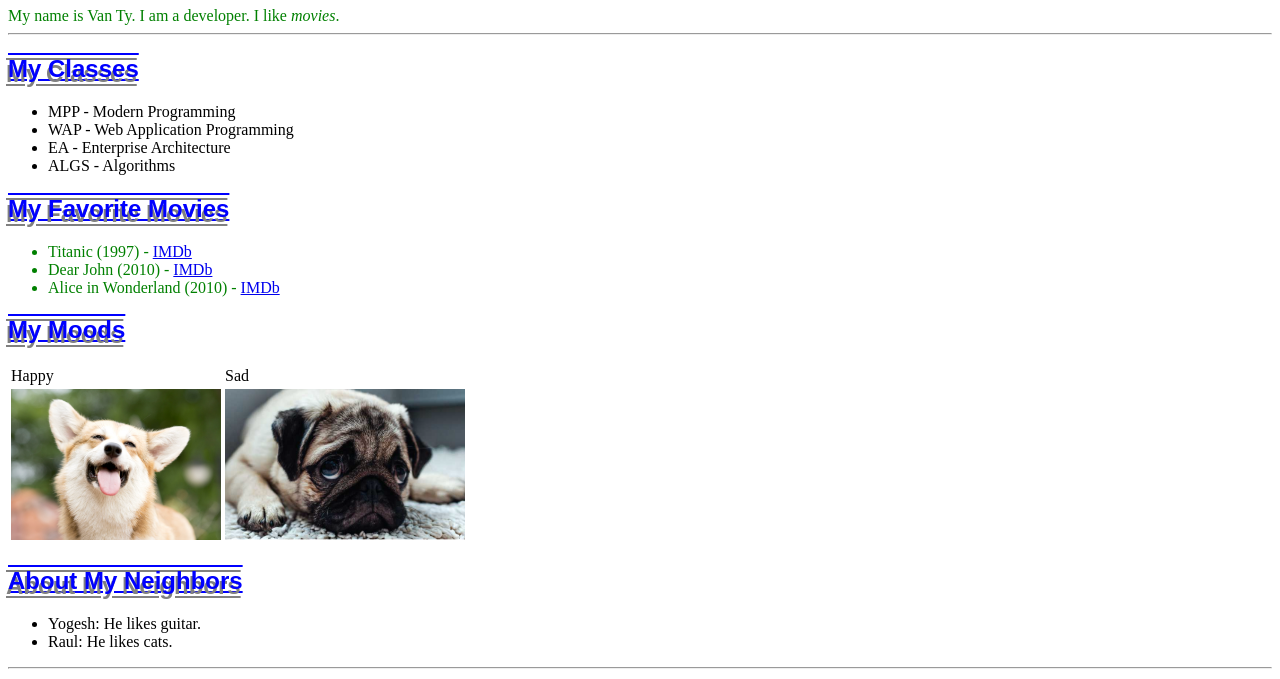
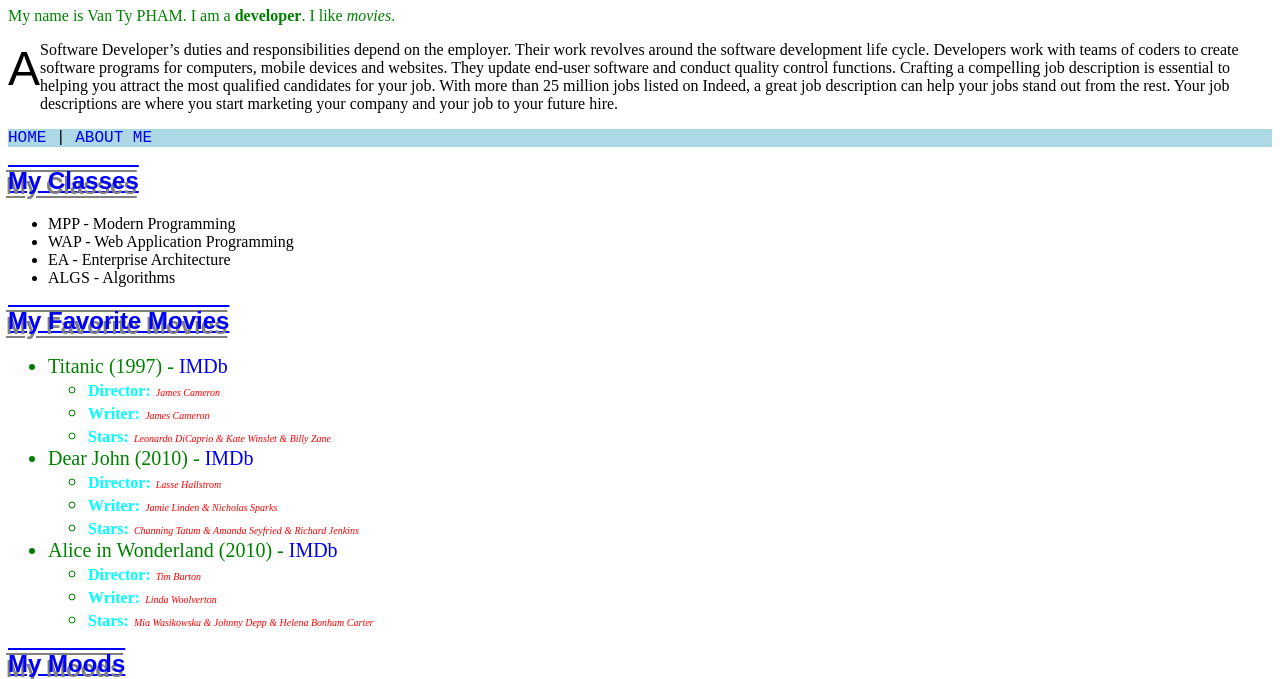
Before and after one commit to vantypham/wap, a plain HTML site: page lab1/aboutme.html in a window 1280 px wide. Shown: the part 73-752 px from the top of the page. Drawn offline with Linux system fonts and the light colour scheme.

Commit message:
day 2 lab

```diff
--- a/css/style.css
+++ b/css/style.css
@@ -0,0 +1,7 @@
+.footerClass {
+    background-color: lightgray;
+}
+#navigator {
+    background-color: lightblue;
+    font-family: 'Courier New', Courier, monospace;
+}
--- a/css/styleme.css
+++ b/css/styleme.css
@@ -1,15 +1,43 @@
 h1 {
     color: red;
 }
-text {
-    color: green;
-}
 h2 {
-    font-family: Arial;
+    font-family: "Arial";
     color: blue;
     text-decoration: underline overline;
     text-shadow: -2px 5px gray;
 }
-div li.moviesClass {
+#mymovies li.moviesClass {
+    color: green;
+    font-size: 20px;
+}
+li em {
+    color: red;
+    font-size: x-small;
+}
+li > strong {
+    color: cyan;
+    font-size: 16px;
+}
+.headerClass {
     color: green;
 }
+.footerClass {
+    background-color: lightgray;
+}
+#navigator {
+    background-color: lightblue;
+    font-family: 'Courier New', Courier, monospace;
+}
+a {
+    text-decoration:none
+}
+a:hover{
+    background-color: blue;
+    color: red;
+}
+.mydropcap:first-letter {
+    font-family: "Source Sans Pro", Arial;
+    float: left;
+    font-size: 3rem;
+}
--- a/lab1/aboutme.html
+++ b/lab1/aboutme.html
@@ -3,17 +3,24 @@
 <head>
     <meta charset="UTF-8">
     <meta name="viewport" content="width=device-width, initial-scale=1.0">
-    <title>Document</title>
-    <head>
-        <link href="../css/styleme.css" type="text/css" rel="stylesheet"/>
-        </head>
+    <title>About Me Page</title>
+    <link href="../css/styleme.css" type="text/css" rel="stylesheet">
 </head>
 <body>
     <header>
-        <h1>About Van Ty PHAM</h1>
-        <text>My name is Van Ty. I am a developer. I like <em>movies</em>.</text>
+        <h1>About Me Page</h1>
+        <p class="headerClass">My name is Van Ty PHAM. I am a <strong>developer</strong>. I like <em>movies</em>.</p>
+        <p class="mydropcap">
+            A Software Developer’s duties and responsibilities depend on the employer. Their work revolves around the software development life cycle. Developers work with teams of coders to create software programs for computers, mobile devices and websites. They update end-user software and conduct quality control functions.
+            Crafting a compelling job description is essential to helping you attract the most qualified candidates for your job. With more than 25 million jobs listed on Indeed, a great job description can help your jobs stand out from the rest. Your job descriptions are where you start marketing your company and your job to your future hire.
+        </p>
+
+        <div id="navigator">
+            <a href="/wap/index.html">HOME</a> | <a href="/wap/lab1/aboutme.html">ABOUT ME</a>
+        </div>
+
     </header>
-<hr>
+
     <main>
         <h2>My Classes</h2>
         <div>
@@ -25,19 +32,60 @@
             </ul>
         </div>
         <h2>My Favorite Movies</h2>
-        <div>
+        <div id="mymovies">
             <ul>
                 <li class="moviesClass">Titanic (1997) -
                     <a href="https://www.imdb.com/title/tt0120338/?ref_=nv_sr_srsg_0_tt_8_nm_0_q_Titanic">IMDb</a>
+                    <ul>
+                        <li>
+                            <strong>Director:</strong>
+                            <em>James Cameron</em>
+                        </li>
+                        <li>
+                            <strong>Writer:</strong>
+                            <em>James Cameron</em>
+                        </li>
+                        <li>
+                            <strong>Stars:</strong>
+                            <em>Leonardo DiCaprio &amp; Kate Winslet &amp; Billy Zane</em>
+                        </li>
+                    </ul>
                 </li>
 
                 <li class="moviesClass">Dear John (2010) -
                     <a href="https://www.imdb.com/title/tt0989757/">IMDb</a>
+                    <ul>
+                        <li>
+                            <strong>Director:</strong>
+                            <em>Lasse Hallstrom</em>
+                        </li>
+                        <li>
+                            <strong>Writer:</strong>
+                            <em>Jamie Linden &amp; Nicholas Sparks</em>
+                        </li>
+                        <li>
+                            <strong>Stars:</strong>
+                            <em>Channing Tatum &amp; Amanda Seyfried &amp; Richard Jenkins</em>
+                        </li>
+                    </ul>
                 </li>
                 <li class="moviesClass">
                     Alice in Wonderland (2010) -
                     <a href="https://www.imdb.com/title/tt1014759/">IMDb</a>
-
+                    <ul>
+                        <li>
+                            <strong>Director:</strong>
+                            <em>Tim Burton</em>
+                        </li>
+                        <li>
+                            <strong>Writer:</strong>
+                            <em>Linda Woolverton</em>
+                        </li>
+                        <li>
+                            <strong>Stars:</strong>
+                            <em>Mia Wasikowska &amp; Johnny Depp &amp; Helena Bonham Carter</em>
+                        </li>
+                    </ul>
                 </li>
             </ul>
         </div>
@@ -64,18 +112,19 @@
             <li>Raul: He likes cats.</li>
         </ul>
 
+    </main>
 
-    </main>
-<hr>
     <footer>
+        <div class="footerClass">
         <p>
             <a href="https://validator.w3.org/check?url=https://vantypham.github.io/wap/lab1/aboutme.html">
                 <img src="../img/w3c-html5-logo.png" alt="Validate HtML" >
             </a>
             <a href="https://jigsaw.w3.org/css-validator/validator?uri=https://vantypham.github.io/wap/lab1/aboutme.html">
-                <img src="../img/vcss.gif" alt="Valid CSS!"/>
+                <img src="../img/vcss.gif" alt="Valid CSS!">
             </a>
         </p>
+    </div>
 
     </footer>
 </body>
```
Also changed, not shown: index.html (+5 -3 lines).
